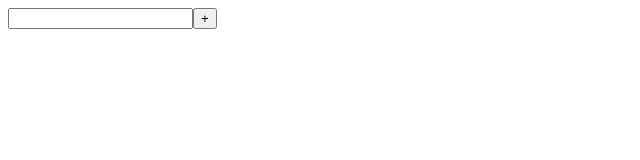
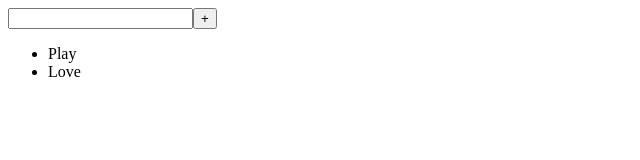
Before and after one commit to play-js/todos-ts, a React (Create React App) app: page / in a window 1280 px wide. Shown: the top 160 px of the page, without its empty margins (0-640 px from the left). Built offline with nearby package versions, Linux system fonts and the light colour scheme.

Commit message:
Add TodoList with mockData
* Point: What is the diffrence for key

```diff
--- a/src/components/App.js
+++ b/src/components/App.js
@@ -1,11 +1,21 @@
 import React from 'react';
-import { TodoInput } from 'components';
+import { TodoInput, TodoList } from 'components';
 
 class App extends React.Component {
+  state = {
+    data: [
+      { id: 0, text: "Play" },
+      { id: 1, text: "Love" },
+    ],
+  };
+
   render() {
+    const { data } = this.state;
+
     return (
       <div>
         <TodoInput />
+        <TodoList data={data} />
       </div>
     );
   }
--- /dev/null
+++ b/src/components/TodoList.js
@@ -0,0 +1,23 @@
+import React from 'react';
+
+class TodoList extends React.Component {
+  render() {
+    const { data } = this.props;
+
+    return (
+      <ul>
+        {data.map((todo, index) =>
+          <li
+            /** 아래 key 값의 차이는 무엇일까? */
+            // key={index}
+            key={todo.id}
+          >
+            {todo.text}
+          </li>
+        )}
+      </ul>
+    );
+  }
+}
+
+export default TodoList;
--- a/src/components/index.js
+++ b/src/components/index.js
@@ -1 +1,2 @@
 export { default as TodoInput } from './TodoInput';
+export { default as TodoList } from './TodoList';
```
